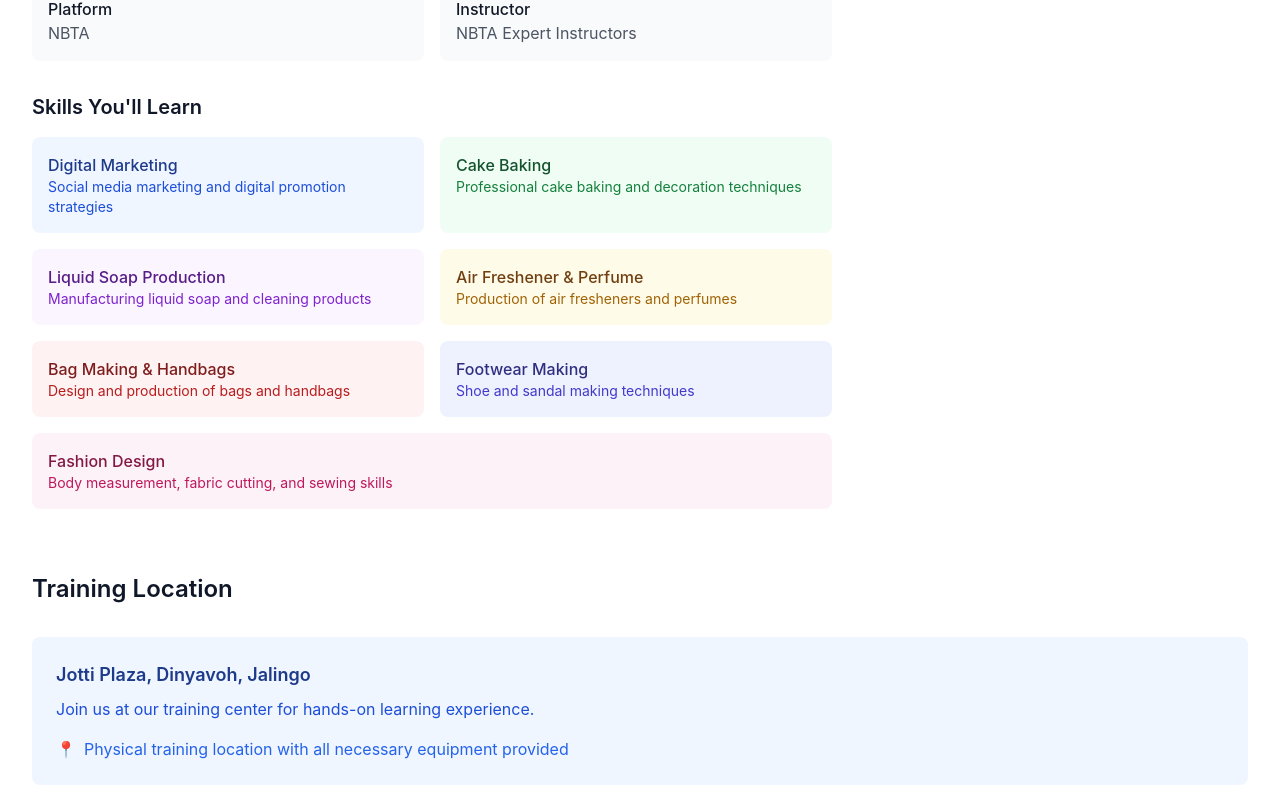
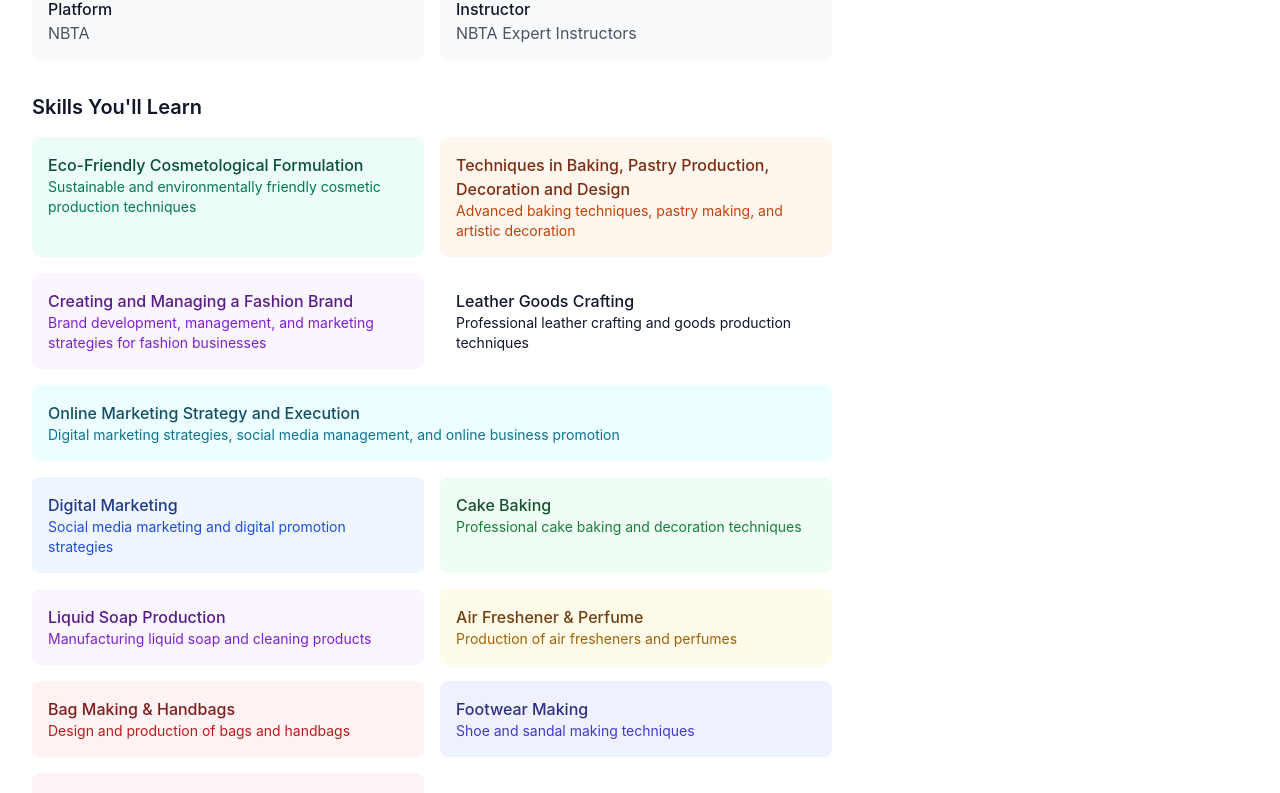
Before and after one commit to Realyyt/nbc, a React (Vite) app: page /courses/1 in a window 1280 px wide. Shown: the part 899-1692 px from the top of the page. Built offline with nearby package versions, Linux system fonts and the light colour scheme; no server answers.

Commit message:
feat: add new skills to CourseDetail component

```diff
--- a/src/pages/CourseDetail.tsx
+++ b/src/pages/CourseDetail.tsx
@@ -12,7 +12,7 @@ const ProgramDetail = () => {
     platform: 'NBTA',
     platform_course_id: 'free-skill-training',
     thumbnail_url: '/p.jpg',
-    video_url: '/VIDEO-2025-08-21-18-01-21.mp4',
+    video_url: null,
     instructor: 'NBTA Expert Instructors',
     duration: 'August 25th - September 3rd, 2025',
     level: 'beginner',
@@ -92,6 +92,26 @@ const ProgramDetail = () => {
           <div className="mt-8">
             <h2 className="text-xl font-semibold mb-4">Skills You'll Learn</h2>
             <div className="grid grid-cols-1 md:grid-cols-2 gap-4">
+              <div className="p-4 bg-emerald-50 rounded-lg">
+                <h3 className="font-medium text-emerald-900">Eco-Friendly Cosmetological Formulation</h3>
+                <p className="text-emerald-700 text-sm">Sustainable and environmentally friendly cosmetic production techniques</p>
+              </div>
+              <div className="p-4 bg-orange-50 rounded-lg">
+                <h3 className="font-medium text-orange-900">Techniques in Baking, Pastry Production, Decoration and Design</h3>
+                <p className="text-orange-700 text-sm">Advanced baking techniques, pastry making, and artistic decoration</p>
+              </div>
+              <div className="p-4 bg-purple-50 rounded-lg">
+                <h3 className="font-medium text-purple-900">Creating and Managing a Fashion Brand</h3>
+                <p className="text-purple-700 text-sm">Brand development, management, and marketing strategies for fashion businesses</p>
+              </div>
+              <div className="p-4 bg-brown-50 rounded-lg">
+                <h3 className="font-medium text-brown-900">Leather Goods Crafting</h3>
+                <p className="text-brown-700 text-sm">Professional leather crafting and goods production techniques</p>
+              </div>
+              <div className="p-4 bg-cyan-50 rounded-lg md:col-span-2">
+                <h3 className="font-medium text-cyan-900">Online Marketing Strategy and Execution</h3>
+                <p className="text-cyan-700 text-sm">Digital marketing strategies, social media management, and online business promotion</p>
+              </div>
               <div className="p-4 bg-blue-50 rounded-lg">
                 <h3 className="font-medium text-blue-900">Digital Marketing</h3>
                 <p className="text-blue-700 text-sm">Social media marketing and digital promotion strategies</p>
@@ -116,7 +136,7 @@ const ProgramDetail = () => {
                 <h3 className="font-medium text-indigo-900">Footwear Making</h3>
                 <p className="text-indigo-700 text-sm">Shoe and sandal making techniques</p>
               </div>
-              <div className="p-4 bg-pink-50 rounded-lg md:col-span-2">
+              <div className="p-4 bg-pink-50 rounded-lg">
                 <h3 className="font-medium text-pink-900">Fashion Design</h3>
                 <p className="text-pink-700 text-sm">Body measurement, fabric cutting, and sewing skills</p>
               </div>
```
